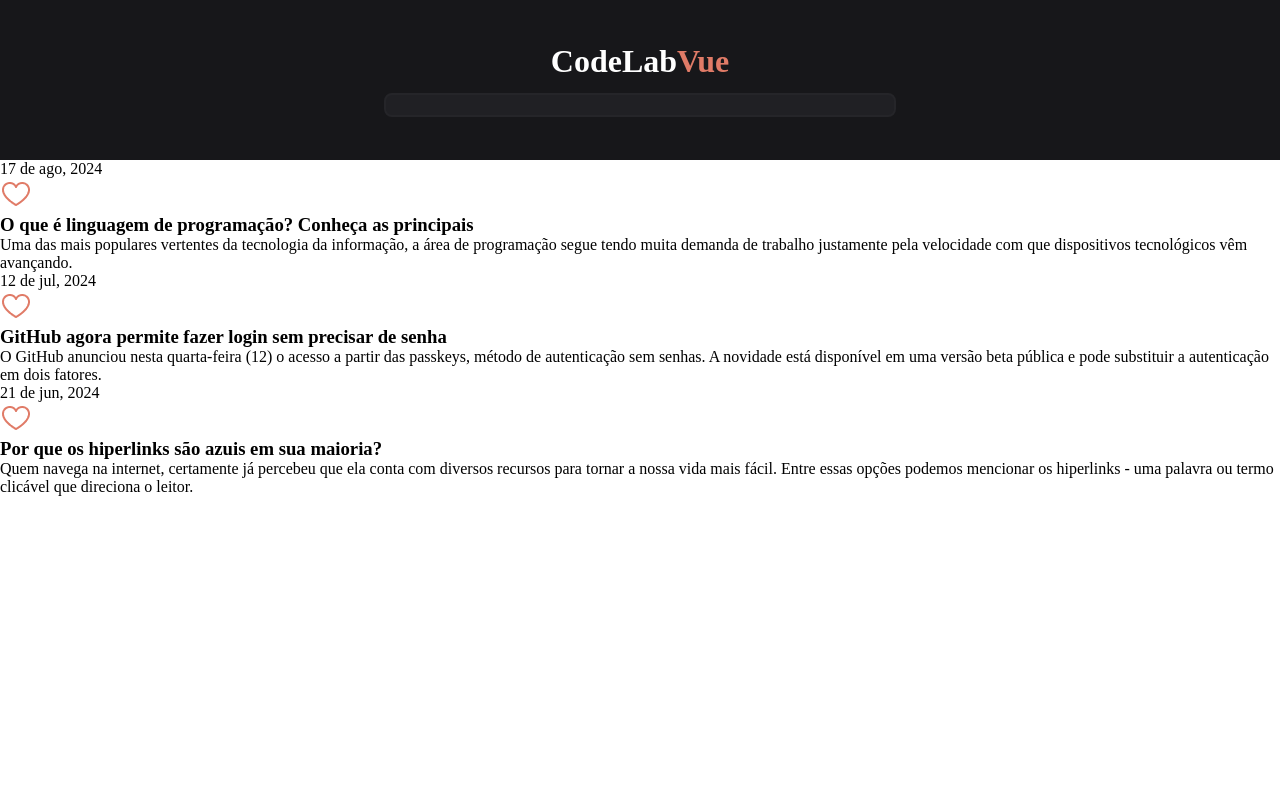
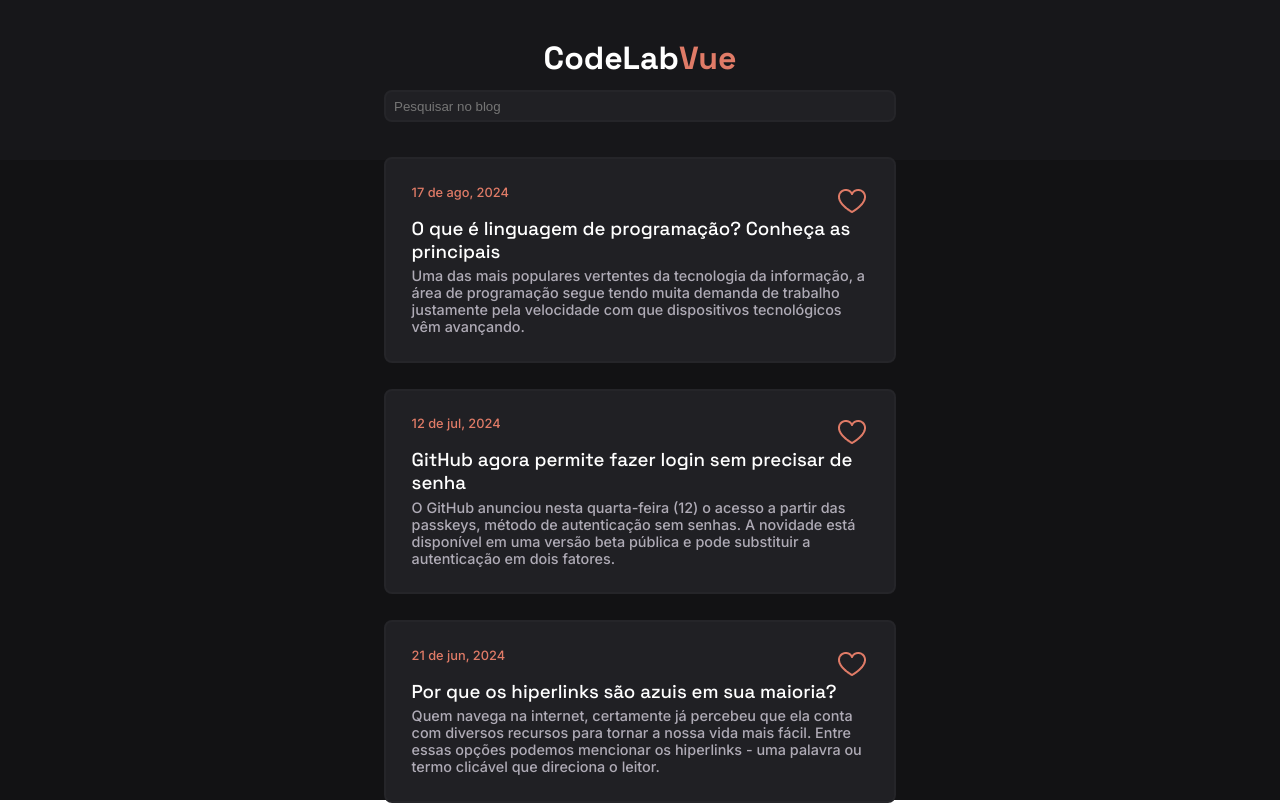
Before and after one commit to dianypassos/CodeLabVue, a Vue app: page / in a window 1280 px wide. Built offline with nearby package versions, Linux system fonts and the light colour scheme.

Commit message:
ajeitando o style da página

```diff
--- a/index.html
+++ b/index.html
@@ -4,6 +4,9 @@
     <meta charset="UTF-8" />
     <link rel="icon" href="/fundocoracao.ico" />
     <meta name="viewport" content="width=device-width, initial-scale=1.0" />
+    <link rel="preconnect" href="https://fonts.googleapis.com">
+    <link rel="preconnect" href="https://fonts.gstatic.com" crossorigin>
+    <link href="https://fonts.googleapis.com/css2?family=Inter:ital,opsz,wght@0,14..32,100..900;1,14..32,100..900&family=Space+Grotesk:wght@300..700&display=swap" rel="stylesheet">
     <title>CodeLab Vue</title>
   </head>
   <body>
--- a/src/App.vue
+++ b/src/App.vue
@@ -8,7 +8,7 @@ import curtida from "./assets/curtida.png";
 <template>
   <header>
     <h1><span>CodeLab</span>Vue</h1>
-    <input type="text">
+    <input type="text" placeholder="Pesquisar no blog">
   </header>
   <main>
     <section>
@@ -19,7 +19,7 @@ import curtida from "./assets/curtida.png";
         <img :src="coracao" alt="coração curtido">
       </div>
       <h3>O que é linguagem de programação? Conheça as principais</h3>
-      <p>Uma das mais populares vertentes da tecnologia da informação, a área de programação segue tendo muita demanda de trabalho justamente pela velocidade com que dispositivos tecnológicos vêm avançando.</p>
+      <p class="texto">Uma das mais populares vertentes da tecnologia da informação, a área de programação segue tendo muita demanda de trabalho justamente pela velocidade com que dispositivos tecnológicos vêm avançando.</p>
     </section>
     <section>
       <div>
@@ -27,7 +27,7 @@ import curtida from "./assets/curtida.png";
         <img :src="coracao" alt="">
       </div>
       <h3>GitHub agora permite fazer login sem precisar de senha</h3>
-      <p>O GitHub anunciou nesta quarta-feira (12) o acesso a partir das passkeys, método de autenticação sem senhas. A novidade está disponível em uma versão beta pública e pode substituir a autenticação em dois fatores.</p>
+      <p class="texto">O GitHub anunciou nesta quarta-feira (12) o acesso a partir das passkeys, método de autenticação sem senhas. A novidade está disponível em uma versão beta pública e pode substituir a autenticação em dois fatores.</p>
     </section>
     <section>
       <div>
@@ -35,7 +35,7 @@ import curtida from "./assets/curtida.png";
         <img :src="coracao" alt="">
       </div>
       <h3>Por que os hiperlinks são azuis em sua maioria?</h3>
-      <p>Quem navega na internet, certamente já percebeu que ela conta com diversos recursos para tornar a nossa vida mais fácil. Entre essas opções podemos mencionar os hiperlinks - uma palavra ou termo clicável que direciona o leitor.</p>
+      <p class="texto">Quem navega na internet, certamente já percebeu que ela conta com diversos recursos para tornar a nossa vida mais fácil. Entre essas opções podemos mencionar os hiperlinks - uma palavra ou termo clicável que direciona o leitor.</p>
     </section>
   </main>
   <!--tags, ou seja tudo que será renderizado na tela-->
@@ -52,10 +52,13 @@ header{
   flex-direction: column;
   align-items: center;
   justify-content: center;
+  font-family: "Space Grotesk", sans-serif;
+  font-weight: 500;
 
   input{
     width: 40vw;
-    height: 3vh;
+    height: 4vh;
+    padding: 8px 8px;
     border-radius: 8px;
     background-color: #202024;
     border: 2px solid #252529;
@@ -72,4 +75,51 @@ header{
 
 };
 
+main{
+  display: flex;
+  flex-direction: column;
+  align-items: center;
+  justify-content: center;
+  background-color: #121214;
+  height: 80vh;
+}
+
+section{
+  display: flex;
+  flex-direction: column;
+  width: 40vw;
+  background-color: #202024;
+  margin: 1% 0%;
+  padding: 2% 2%;
+  border-radius: 8px;
+  border: 2px solid #252529;
+  transition: all 0.3s ease;
+
+  &:hover{
+    border: 2px solid #E07B67;
+  }
+}
+
+div{
+  display: flex;
+  justify-content: space-between;
+  font-family: "Inter", serif;
+  font-weight: 500;
+  color: #E07B67;
+  font-size: 0.8rem;
+}
+
+h3{
+  font-family: "Space Grotesk", serif;
+  color: #FFFFFF;
+  margin-bottom: 1%;
+  font-weight: 500;
+}
+
+.texto{
+  font-family: "Inter", serif;
+  color: #AFABB6;
+  font-weight: 500;
+  font-size: 0.9rem;
+}
 </style>
```
